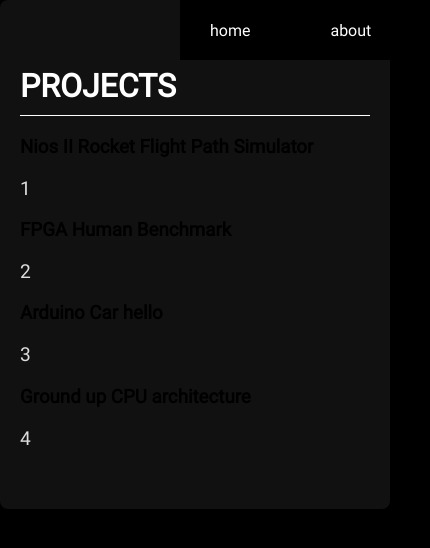
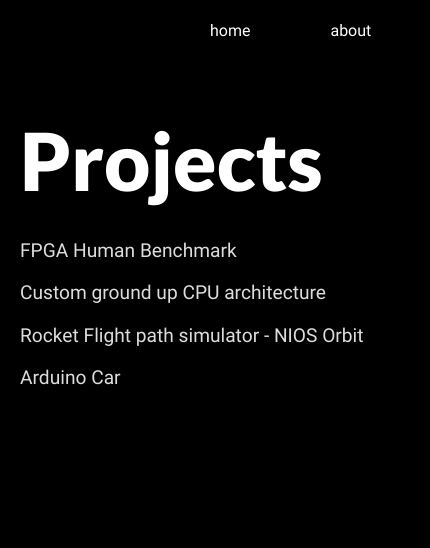
Before and after one commit to DarsanQi/darsanqi.github.io, a React (Create React App) app in the folder my-app/: page /projects in a window 390 px wide. Shown: the top 548 px of the page, 430 px wide, since content can reach past the window. Built offline with nearby package versions, Linux system fonts and the light colour scheme.

Commit message:
start work on projects.css page, am going to start adjusting entire code for mobile view

```diff
--- a/my-app/src/App.js
+++ b/my-app/src/App.js
@@ -3,6 +3,9 @@
 import './styling/Global.css';
 import './styling/Home.css';
 import './styling/About.css';
+import './styling/Projects.css';
+import './styling/Resume.css';
+import './styling/Contact.css';
 import Header from './Subpages/Header';
 import Home from './Subpages/Home';
 import About from './Subpages/About';
--- a/my-app/src/Subpages/Projects.js
+++ b/my-app/src/Subpages/Projects.js
@@ -1,23 +1,24 @@
+
 const Projects = () => {
   return (
     <section id="projects">
-      <h2>PROJECTS</h2>
-      <div className="projects">
-        <div className="project">
-          <h3>Nios II Rocket Flight Path Simulator</h3>
-          <p>1</p>
+      <div className="project-content">
+        <div className="project-title">
+          <h1>Projects</h1>
         </div>
-        <div className="project">
-          <h3>FPGA Human Benchmark</h3>
-          <p>2</p>
-        </div>
-        <div className="project">
-          <h3>Arduino Car hello</h3>
-          <p>3</p>
-        </div>
-        <div className="project">
-          <h3>Ground up CPU architecture</h3>
-          <p>4</p>
+        <div className="project-name">
+          <p>
+            FPGA Human Benchmark
+          </p>
+          <p>
+            Custom ground up CPU architecture
+          </p>
+          <p>
+            Rocket Flight path simulator - NIOS Orbit
+          </p>
+          <p>
+            Arduino Car
+          </p>
         </div>
       </div>
     </section>
--- a/my-app/src/styling/Global.css
+++ b/my-app/src/styling/Global.css
@@ -97,7 +97,7 @@
 section {
   padding: 40px 20px;
   margin: auto;
-  background-color: #111;
+  background-color: #101010;
 
   border-radius: 8px;
   max-width: 800px;
--- a/my-app/src/styling/Home.css
+++ b/my-app/src/styling/Home.css
@@ -11,7 +11,7 @@
   background-color: #000;
   border-color: #000;
   box-sizing: border-box;
-  position: relative;
+  position: fixed;
 }
 
 /* Styles for the name */
@@ -20,16 +20,16 @@
   font-size: 6em;
   font-family: 'Lato-Black', Arial, sans-serif;
   text-align: center;
-  position: absolute;
-  left: -150px;
+  position: fixed;
+  left: 200px;
   top: 100px;
   z-index: 2;
 }
 
 .home-background-image {
-  position: absolute;
+  position: fixed;
   top: 0;
-  left: -50px;
+  left: -0px;
   width: 1200px;
   height: 100%;
   background-image: url('/public/assets/images/home_flower.jpg');
@@ -45,15 +45,15 @@
   text-align: center;
   position: absolute;
   width: 400px;
-  left: -190px;
+  left: 160px;
   top: 250px;
   z-index: 2;
 }
 
 .contact-icons {
-  position: absolute;
+  position: fixed;
   top: 600px;
-  left: -150px;
+  left: 190px;
   z-index: 2;
 }
 
--- a/my-app/src/styling/Projects.css
+++ b/my-app/src/styling/Projects.css
@@ -1,37 +1,39 @@
+/* Styles for the about section */
 #projects {
+  width: 100%; /* Ensures the container spans the full width of the viewport */
+  padding: 120px 20px;
+  font-family: 'Roboto-Regular', Arial, sans-serif;
+  color: #fff;
+  border-color: #fff;
+  background-color: #000;
+
+  }
+
+  .project-content {
     display: flex;
-    flex-wrap: wrap;
-    justify-content: space-around;
+    flex-direction: column;
+    align-items: flex-start;
+    max-width: 800px;
+    margin: 0 auto; /* This centers the element horizontally */
+    z-index: 2;
   }
 
 
-.project-title {
-    color: #fff;
-    font-size: 6em;
+  .project-title h1 {
     font-family: 'Lato-Black', Arial, sans-serif;
-    text-align: center; /* Center the text within the element */
-    position: absolute;
-    left: -150px;
-    top: 100px; /* Adjust the vertical position by -50 pixels */
-    z-index: 2; /* Place it above the background image */
+    font-size: 5em;
+    margin: 0;
+    line-height: 1;
   }
 
+  .project-name {
+    margin-top: 20px;
+    z-index: 2;
+  }
+
+  .about-description p {
+    font-size: 1.2em;
+    line-height: 1.5;
 
 
-.project {
-    background-color: #222;
-    border: 1px solid #fff;
-    border-radius: 8px;
-    margin: 10px;
-    padding: 20px;
-    width: 250px;
-    box-shadow: 0 0 10px rgba(255, 255, 255, 0.1);
-}
-
-.project h3 {
-color: #fff;
-border-bottom: 1px solid #fff;
-padding-bottom: 10px;
-margin-bottom: 10px;
-font-size: 1.5em;
-}
+  }
```
Also changed, not shown: my-app/src/styling/Resume.css (added).
